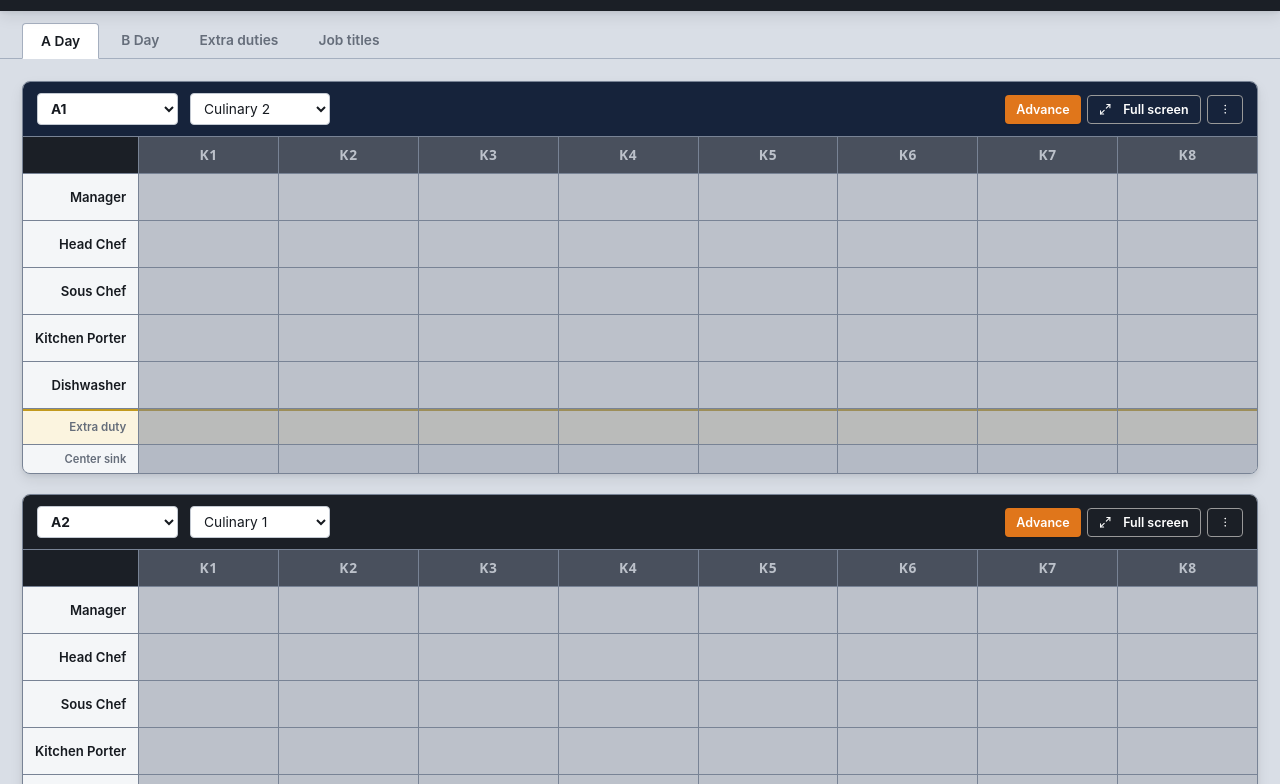
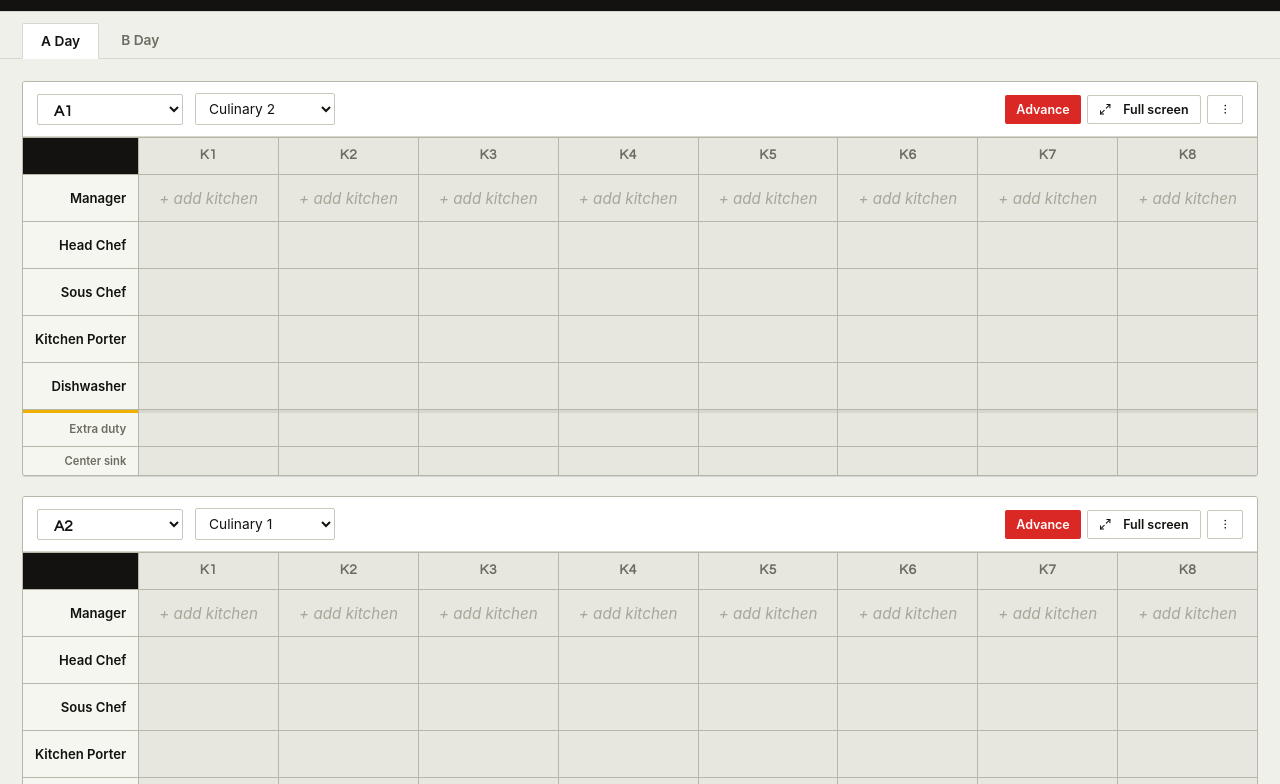
Before and after one commit to Thomas-Lundquist/kitchen-rotator, a plain HTML site: page index.html in a window 1280 px wide. Shown: the part 63-847 px from the top of the page. Drawn offline with Linux system fonts and the light colour scheme.

Commit message:
Redesign visual style and reorganize navigation
Replace the steel/navy SaaS look with a flat, modernist palette (poster
red, cobalt, mustard, kelly green) used sparingly as accents rather
than on every control. Consolidate Extra Duties, Job Titles, and
Backup into a single centered Settings page reached from the header,
and scope "Rotate" to the currently viewed day instead of advancing
every block regardless of A/B day.

Co-Authored-By: Claude Sonnet 5 <noreply@anthropic.com>

```diff
--- a/index.html
+++ b/index.html
@@ -18,114 +18,125 @@
 
 <link rel="preconnect" href="https://fonts.googleapis.com">
 <link rel="preconnect" href="https://fonts.gstatic.com" crossorigin>
-<link rel="stylesheet" href="https://fonts.googleapis.com/css2?family=Barlow+Semi+Condensed:wght@500;600;700&family=Inter:wght@400;500;600;700&display=swap">
+<link rel="stylesheet" href="https://fonts.googleapis.com/css2?family=League+Spartan:wght@600;700;800&family=Inter:wght@400;500;600;700&display=swap">
 <style>
   /* Kitchen Rotation Tool.
      Read two ways: by the teacher on a laptop, and by a room of
-     students off a wall TV. Neutrals stay cool and quiet so the
-     course accents (orange for Culinary 1, gold for Culinary 2)
-     are the only warm colour and carry the meaning. */
+     students off a wall TV. A modernist primary-colour system —
+     poster red for Culinary 1, cobalt for Culinary 2, mustard yellow
+     for duties, black doing all the structural work — on flat white/
+     near-black fields. Colour carries meaning; shadows and rounding
+     are kept deliberately minimal so the colour blocks read as shapes,
+     not as soft SaaS cards. */
 
   /* Light theme (default) */
   :root{
-    /* type — system stacks only; this file must work with no network */
+    /* type — system stacks only; this file must work with no network.
+       Century Gothic ships with Windows and is a genuine geometric
+       sans, so the no-network fallback still lands close to the brief. */
     --font:"Inter", ui-sans-serif, system-ui, -apple-system, "Segoe UI Variable Text", "Segoe UI", Roboto, "Helvetica Neue", Arial, sans-serif;
-    --font-display:"Barlow Semi Condensed", "Bahnschrift", "DIN Alternate", "DIN Condensed", "Avenir Next Condensed", "Segoe UI Variable Display", system-ui, sans-serif;
-    --font-stretch-display:87.5%;
-
-    /* steel neutrals */
-    --canvas:#D9DEE6;
+    --font-display:"League Spartan", "Century Gothic", "Spartan", "Futura", "Poppins", system-ui, sans-serif;
+    --font-stretch-display:100%;
+
+    /* neutral paper & ink — no warm cast */
+    --canvas:#F0F0EB;
     --surface:#FFFFFF;
-    --surface-alt:#F4F6F8;
-    --surface-sunken:#DDE2E9;
-    --surface-hover:#EEF1F4;
-    --line:#A5AFBF;
-    --line-strong:#788395;
-    --char:#161A20;          /* primary text */
-    --muted:#656D7A;
-    --placeholder:#A8AFBA;
-    --field-border:#C3C9D2;
-
-    /* structural dark bands (stay dark in BOTH themes — they are
+    --surface-alt:#F6F6F1;
+    --surface-sunken:#E7E7E0;
+    --surface-hover:#ECECE5;
+    --line:#D7D7CD;
+    --line-strong:#B7B7A9;
+    --char:#131210;          /* primary text — near-true black */
+    --muted:#6D6C60;
+    --placeholder:#A7A698;
+    --field-border:#C9C9BB;
+
+    /* structural black bands (stay black in BOTH themes — they are
        structure, not surface: column headers, table headers, toast) */
-    --band:#1B1F26;
+    --band:#131210;
     --band-ink:#FFFFFF;
-    --band-ink-soft:#A9B2BF;
-    --header-bg:#1B1F26;
-
-    /* course accents */
-    --c1:#E0761B; --c1-dark:#B85D12; --c1-tint:#FDF1E5;
-    --c2:#C39A1E; --c2-navy:#16233B; --c2-tint:#FBF4DF;
-    --sink:#0E7490; --sink-deep:#0A5A72;
-    --bad:#C0392B; --good:#3F7A52;
-
-    --sink-idle-bg:#F0F2F5; --sink-idle-text:#AEB5BF;
-    --empty-slot-bg:#F4F6F8;
+    --band-ink-soft:#B7B7A9;
+    --header-bg:#131210;
+
+    /* course accents — Bauhaus primary triad: poster red + cobalt,
+       mustard reserved for duties, kelly green for the sink signal */
+    --c1:#DA2824; --c1-dark:#AE1E1B; --c1-tint:#FBDEDC;
+    --c2:#1D4FA3; --c2-tint:#DBE5F5;
+    --duty-tint:#FCEEC4; --duty-line:#F0B000; --duty-ink:#6B4B00;
+    --sink:#1E8A4C; --sink-deep:#145C32;
+    --bad:#DA2824; --good:#1E8A4C;
+
+    --sink-idle-bg:#F6F6F1; --sink-idle-text:#B7B7A9;
+    --empty-slot-bg:#F6F6F1;
 
     /* fullscreen board */
-    --fs-bg:#D9DEE6; --fs-line:#788395;
-    --fs-head-bg:#262C36; --fs-head-text:#FFFFFF;
-    --fs-label-bg:#F4F6F8; --fs-label-text:#0F6E96; --fs-duty-label-text:#8A5A1C;
-    --fs-name-bg:#FFFFFF; --fs-name-text:#13171D;
-    --fs-duty-bg:#FDF4E7; --fs-duty-text:#74490F;
-    --fs-sink-bg:#EDEFF2; --fs-sink-text:#AEB5BF;
-    --fs-card-bg:#FFFFFF; --fs-card-border:#788395;
-    --fs-title-text:#13171D; --fs-timer-label:#656D7A; --fs-timer-value:#13171D;
-    --fs-empty-text:#7D8694; --fs-select-border:#C3C9D2;
-    --fs-alert-bg:#FDEDEA; --fs-alert-text:#A93226;
-
-    /* elevation — three tiers, each visually distinct */
-    --e1:0 1px 2px rgba(16,20,26,.06), 0 1px 1px rgba(16,20,26,.04);
-    --e2:0 2px 4px rgba(16,20,26,.07), 0 6px 14px rgba(16,20,26,.08);
-    --e3:0 2px 8px rgba(16,20,26,.10), 0 12px 32px rgba(16,20,26,.18);
-    --ring:0 0 0 3px rgba(224,118,27,.38);
+    --fs-bg:#F0F0EB; --fs-line:#B7B7A9;
+    --fs-head-bg:#131210; --fs-head-text:#FFFFFF;
+    --fs-label-bg:#F6F6F1; --fs-label-text:#1D4FA3; --fs-duty-label-text:#A3760A;
+    --fs-name-bg:#FFFFFF; --fs-name-text:#131210;
+    --fs-duty-bg:#FCEEC4; --fs-duty-text:#6B4B00;
+    --fs-sink-bg:#F6F6F1; --fs-sink-text:#B7B7A9;
+    --fs-card-bg:#FFFFFF; --fs-card-border:#B7B7A9;
+    --fs-title-text:#131210; --fs-timer-label:#6D6C60; --fs-timer-value:#131210;
+    --fs-empty-text:#8C8B7C; --fs-select-border:#C9C9BB;
+    --fs-alert-bg:#FBDEDC; --fs-alert-text:#AE1E1B;
+
+    /* elevation — flat and modernist: hairlines do the separating,
+       shadow is only a faint lift for genuinely floating elements */
+    --e1:none;
+    --e2:0 1px 0 rgba(19,18,16,.12);
+    --e3:0 6px 20px rgba(19,18,16,.22);
+    --ring:0 0 0 3px rgba(218,40,36,.38);
 
     --cell-sheen:rgba(255,255,255,0);
-    --r-sm:4px; --r-md:8px; --r-lg:12px;
+    --r-sm:2px; --r-md:3px; --r-lg:5px;
   }
 
   /* Dark theme */
   [data-theme="dark"]{
-    --canvas:#06080B;
-    --surface:#1C222B;
-    --surface-alt:#232933;
-    --surface-sunken:#12151A;
-    --surface-hover:#252B34;
-    --line:#4D5869;
-    --line-strong:#626E7F;
-    --char:#E8EBF0;
-    --muted:#8B94A3;
-    --placeholder:#5A6372;
-    --field-border:#3A424E;
-
-    --band:#0A0D12;
+    --canvas:#111111;
+    --surface:#1C1C1A;
+    --surface-alt:#232320;
+    --surface-sunken:#151513;
+    --surface-hover:#282824;
+    --line:#3C3C36;
+    --line-strong:#504F47;
+    --char:#F1F1EA;
+    --muted:#A3A295;
+    --placeholder:#67665A;
+    --field-border:#3C3C36;
+
+    --band:#000000;
     --band-ink:#FFFFFF;
-    --band-ink-soft:#8B94A3;
-    --header-bg:#0A0D12;
-
-    --c1-tint:#2A1E12; --c2-tint:#241F12;
-
-    --sink-idle-bg:#1E232B; --sink-idle-text:#4E5767;
-    --empty-slot-bg:#14181E;
-
-    --fs-bg:#06080B; --fs-line:#626E7F;
-    --fs-head-bg:#222935; --fs-head-text:#FFFFFF;
-    --fs-label-bg:#14181E; --fs-label-text:#7FD0F5; --fs-duty-label-text:#D4A868;
-    --fs-name-bg:#242B35; --fs-name-text:#FFFFFF;
-    --fs-duty-bg:#241C12; --fs-duty-text:#FFD9A8;
-    --fs-sink-bg:#1C222B; --fs-sink-text:#5C6878;
-    --fs-card-bg:#1C222B; --fs-card-border:#626E7F;
-    --fs-title-text:#FFFFFF; --fs-timer-label:#8B94A3; --fs-timer-value:#FFFFFF;
-    --fs-empty-text:#7D8694; --fs-select-border:#3A424E;
-    --fs-alert-bg:#3A1A16; --fs-alert-text:#FF8A75;
-
-    /* on dark, shadow alone is nearly invisible — pair it with a
-       hairline top highlight so raised things still read as raised */
-    --e1:0 1px 2px rgba(0,0,0,.55);
-    --e2:0 2px 6px rgba(0,0,0,.55), 0 8px 20px rgba(0,0,0,.45);
-    --e3:0 3px 10px rgba(0,0,0,.55), 0 14px 38px rgba(0,0,0,.65);
-    --cell-sheen:rgba(255,255,255,.055);
-    --ring:0 0 0 3px rgba(224,118,27,.45);
+    --band-ink-soft:#A3A295;
+    --header-bg:#000000;
+
+    --c1:#FF5A50; --c1-dark:#DA2824; --c1-tint:#3A1915;
+    --c2:#6FA3EA; --c2-tint:#162238;
+    --duty-tint:#2E2608; --duty-line:#F0B000; --duty-ink:#F2CB5C;
+    --sink:#3FB771; --sink-deep:#1E8A4C;
+    --bad:#FF6B61; --good:#3FB771;
+
+    --sink-idle-bg:#1C1C1A; --sink-idle-text:#504F47;
+    --empty-slot-bg:#151513;
+
+    --fs-bg:#111111; --fs-line:#504F47;
+    --fs-head-bg:#000000; --fs-head-text:#FFFFFF;
+    --fs-label-bg:#151513; --fs-label-text:#6FA3EA; --fs-duty-label-text:#F2CB5C;
+    --fs-name-bg:#1C1C1A; --fs-name-text:#FFFFFF;
+    --fs-duty-bg:#2E2608; --fs-duty-text:#F6D878;
+    --fs-sink-bg:#1C1C1A; --fs-sink-text:#504F47;
+    --fs-card-bg:#1C1C1A; --fs-card-border:#504F47;
+    --fs-title-text:#FFFFFF; --fs-timer-label:#A3A295; --fs-timer-value:#FFFFFF;
+    --fs-empty-text:#86847A; --fs-select-border:#3C3C36;
+    --fs-alert-bg:#3A1915; --fs-alert-text:#FF9088;
+
+    /* on dark, a hairline highlight reads as "raised" better than shadow */
+    --e1:none;
+    --e2:0 1px 0 rgba(0,0,0,.6);
+    --e3:0 8px 28px rgba(0,0,0,.6);
+    --cell-sheen:rgba(255,255,255,.05);
+    --ring:0 0 0 3px rgba(255,90,80,.45);
   }
 
   *{box-sizing:border-box;}
@@ -168,12 +179,17 @@
                box-shadow .14s ease, transform .08s ease, color .14s ease;
   }
   button:active{transform:translateY(1px);}
-  .btn-primary{background:var(--c1); color:#fff; box-shadow:var(--e1);}
-  .btn-primary:hover{background:var(--c1-dark); box-shadow:var(--e2);}
+  /* Primary action is always the solid poster-red block — the one
+     colour in the page that means "do this now", so it has to read as
+     a button at a glance on both the black app bar and white cards. */
+  .btn-primary{background:var(--c1); color:#fff;}
+  .btn-primary:hover{background:var(--c1-dark);}
   .btn-secondary{background:var(--surface-sunken); color:var(--char);}
   .btn-secondary:hover{background:var(--surface-hover);}
-  .btn-outline{background:transparent; color:var(--band-ink); border:1px solid rgba(255,255,255,.28);}
-  .btn-outline:hover{border-color:rgba(255,255,255,.55); background:rgba(255,255,255,.08);}
+  /* On the black app bar a thin outline alone reads as a label, not a
+     control — give it a visible fill so it reads as a pressable chip. */
+  .btn-outline{background:rgba(255,255,255,.14); color:var(--band-ink); border:1px solid rgba(255,255,255,.4);}
+  .btn-outline:hover{border-color:rgba(255,255,255,.7); background:rgba(255,255,255,.24);}
   .btn-danger{background:var(--bad); color:#fff;}
   .btn-danger:hover{filter:brightness(1.08);}
   /* outline button for use on LIGHT surfaces (the plain .btn-outline is
@@ -206,25 +222,29 @@
     background:var(--surface); border:1px solid var(--line-strong); border-radius:var(--r-md);
     margin-bottom:20px; overflow:hidden; box-shadow:var(--e2);
   }
+  /* Nameplate: a flat white bar. Course colour is never painted onto a
+     <select> itself — browsers reuse a <select>'s own background/text
+     colour to paint its native popup list, so a red/blue select renders
+     a red/blue dropdown list too. Identity here is typographic (bold
+     display face) and the course name is spelled out in the field next
+     to it; bright colour stays reserved for the few small accents
+     (duty tint, sink indicator) and the primary action buttons. */
   .block-head{
     display:flex; align-items:center; gap:12px; flex-wrap:wrap;
-    padding:11px 14px; background:var(--band); color:var(--band-ink);
-  }
-  .block-head.c2{background:var(--c2-navy);}
+    padding:11px 14px; background:var(--surface); color:var(--char);
+    border-bottom:1px solid var(--line);
+  }
   .block-head input.hdr-field, .block-head select.hdr-field{
     font-family:inherit; font-size:.86rem; padding:6px 9px;
     border-radius:var(--r-sm); border:1px solid var(--field-border);
     background:var(--surface); color:var(--char); min-width:140px;
   }
   .block-head select.hdr-field{cursor:pointer;}
-  .block-head .id-badge-select{
-    font-family:var(--font-display);
-    font-weight:700; font-size:.88rem; background:rgba(255,255,255,.14);
-    color:#fff; border:1px solid rgba(255,255,255,.3);
-    padding:6px 9px; border-radius:var(--r-sm);
-    min-width:auto; cursor:pointer;
-  }
-  .block-head .id-badge-select option{color:#000;}
+  .block-head select.hdr-field.id-badge-select{
+    font-family:var(--font-display); font-stretch:var(--font-stretch-display);
+    font-weight:700; font-size:.95rem; letter-spacing:.01em;
+    padding:6px 12px; min-width:auto;
+  }
   .block-actions{margin-left:auto; display:flex; gap:6px; flex-wrap:wrap;}
   .block-actions button{padding:6px 11px; font-size:.78rem;}
 
@@ -240,7 +260,11 @@
     display:grid; grid-template-columns:auto repeat(8,1fr); gap:1px;
     background:var(--line-strong); border-top:1px solid var(--line-strong);
   }
-  .empty{opacity:.5;}
+  /* "Not in use" is a deliberate sunken surface, not a greyed-out /
+     half-opacity look — those seats are still real inputs a teacher can
+     type a name into to start a kitchen, so they need to read as quiet
+     and available, not broken or disabled. */
+  .khead.empty{background:var(--surface-sunken); color:var(--muted); font-weight:600;}
   .khead{
     font-family:var(--font-display); font-stretch:var(--font-stretch-display);
     font-size:.86rem; font-weight:700; letter-spacing:.05em;
@@ -254,7 +278,8 @@
     background:var(--surface); color:var(--char); font-weight:600;
     transition:background-color .12s ease;
   }
-  input.seat::placeholder{color:var(--placeholder); font-weight:400;}
+  input.seat.empty{background:var(--surface-sunken);}
+  input.seat::placeholder{color:var(--placeholder); font-weight:400; font-style:italic;}
   input.seat:focus{background:var(--c1-tint); outline:2px solid var(--c1); outline-offset:-2px;}
   input.seat.split-cell{color:var(--bad); font-style:italic; font-size:.74rem; font-weight:600;}
   .seat-label{
@@ -267,12 +292,12 @@
     text-align:right; justify-content:flex-end; padding-right:12px;
   }
   .duty{
-    font-size:.72rem; padding:8px 5px; text-align:center; color:var(--char);
-    background:var(--c1-tint); border-top:2px solid var(--c1); white-space:pre-line;
+    font-size:.72rem; padding:8px 5px; text-align:center; color:var(--duty-ink);
+    background:var(--duty-tint); border-top:3px solid var(--duty-line); white-space:pre-line;
     font-weight:600; display:flex; align-items:center; justify-content:center;
   }
-  .block-head.c2 ~ .kitchen-grid .duty,
-  .block-card:has(.block-head.c2) .duty{background:var(--c2-tint); border-top-color:var(--c2);}
+  .duty.empty{background:var(--surface-sunken); border-top-color:var(--line); color:var(--muted);}
+  .centersink.empty{background:var(--surface-sunken);}
   .centersink{
     font-size:.7rem; padding:6px 4px; text-align:center;
     background:var(--sink-idle-bg); color:var(--sink-idle-text);
@@ -292,7 +317,15 @@
   .empty-slot-label{font-size:.9rem; font-weight:600; color:var(--muted);}
 
   /* Tables */
-  .duties-panel{max-width:860px;}
+  .duties-panel{max-width:860px; margin-left:auto; margin-right:auto;}
+  .settings-section{margin-bottom:36px;}
+  .settings-section h2{
+    font-family:var(--font-display); font-stretch:var(--font-stretch-display);
+    font-size:1.05rem; font-weight:700; margin:0 0 4px; color:var(--char);
+    padding-bottom:8px; border-bottom:3px solid var(--c1);
+  }
+  .settings-section:nth-of-type(2) h2{border-bottom-color:var(--c2);}
+  .settings-section:nth-of-type(3) h2{border-bottom-color:var(--sink);}
   table.duty-table{
     width:100%; border-collapse:separate; border-spacing:0;
     background:var(--surface); border:1px solid var(--line-strong);
@@ -489,9 +522,9 @@
     <div class="sub">Runs in this browser only. Nothing leaves this computer.</div>
   </div>
   <div class="hbtns">
-    <button class="btn-primary" onclick="rotateAll()">Rotate all jobs</button>
+    <button class="btn-primary" id="rotateBtn" onclick="rotateCurrentDay()">Rotate A Day</button>
     <button class="btn-outline" id="themeToggle" onclick="toggleTheme()">Dark</button>
-    <button class="btn-outline" onclick="openMenu(event, this, backupMenuHtml())">Backup</button>
+    <button class="btn-outline" id="tab-settings" onclick="switchTab('settings')">Settings</button>
     <input type="file" id="restoreFile" accept=".json" style="display:none" onchange="loadBackupFile(this)">
   </div>
 </header>
@@ -499,24 +532,34 @@
 <nav class="tabs">
   <button id="tab-A" class="active" onclick="switchTab('A')">A Day</button>
   <button id="tab-B" onclick="switchTab('B')">B Day</button>
-  <button id="tab-duties" onclick="switchTab('duties')">Extra duties</button>
-  <button id="tab-jobs" onclick="switchTab('jobs')">Job titles</button>
 </nav>
 
 <main>
   <div id="panel-A" class="day-panel active"></div>
   <div id="panel-B" class="day-panel"></div>
-  <div id="panel-duties" class="day-panel duties-panel">
+  <div id="panel-settings" class="day-panel duties-panel">
+    <section class="settings-section">
+      <h2>Extra duties</h2>
       <p class="hint">Tick the blocks each duty applies to. Duties move one kitchen along every time that block advances.</p>
       <table class="duty-table" id="dutyTable"></table>
       <div class="add-duty-row">
         <button class="btn-secondary" onclick="addDuty()">Add duty</button>
         <button class="btn-quiet" onclick="loadDefaultDuties()">Load standard duty list</button>
       </div>
-  </div>
-  <div id="panel-jobs" class="day-panel duties-panel">
+    </section>
+    <section class="settings-section">
+      <h2>Job titles</h2>
       <p class="hint">Job titles belong to the seat, not the student. Whoever rotates into the first seat holds the first job that day. A kitchen of 3 uses only the first 3 titles.</p>
       <table class="duty-table" id="jobTitleTable"></table>
+    </section>
+    <section class="settings-section">
+      <h2>Backup &amp; restore</h2>
+      <p class="hint">Everything lives only in this browser. Download a backup file now and then, especially before a big roster change — it's the only way to recover if this browser's storage is ever cleared.</p>
+      <div class="add-duty-row">
+        <button class="btn-secondary" onclick="downloadBackup()">Download backup</button>
+        <button class="btn-quiet" onclick="document.getElementById('restoreFile').click()">Load backup</button>
+      </div>
+    </section>
   </div>
 </main>
 
@@ -775,10 +818,19 @@ function restoreBlockOriginal(blockId){
   showToast(`${blockId}: restored to saved original.`);
 }
 
-function rotateAll(){
-  Object.keys(state.blocks).forEach(id=>advanceBlock(id));
+// Rotates only the blocks scheduled for one day — A and B days never run
+// on the same day, so "rotate everything regardless of day" was never
+// actually the useful action; the header button tracks whichever day
+// tab is currently open instead (see switchTab).
+function rotateDay(day){
+  state.slots[day].filter(Boolean).forEach(id=>advanceBlock(id));
   render();
-  showToast('All blocks rotated.');
+  showToast(`All ${day} Day blocks rotated.`);
+}
+
+function rotateCurrentDay(){
+  if(currentDayTab !== 'A' && currentDayTab !== 'B') return;
+  rotateDay(currentDayTab);
 }
 
 // Duties
@@ -1014,11 +1066,21 @@ function renderDutyTable(){
 // Render
 function escapeAttr(s){ return String(s).replace(/"/g,'&quot;'); }
 
+let currentDayTab = 'A';
+
 function switchTab(which){
-  ['A','B','duties','jobs'].forEach(t=>{
+  ['A','B','settings'].forEach(t=>{
     document.getElementById('panel-'+t).classList.toggle('active', t===which);
     document.getElementById('tab-'+t).classList.toggle('active', t===which);
   });
+  const rotateBtn = document.getElementById('rotateBtn');
+  if(which === 'A' || which === 'B'){
+    currentDayTab = which;
+    rotateBtn.textContent = `Rotate ${which} Day`;
+    rotateBtn.style.display = '';
+  } else {
+    rotateBtn.style.display = 'none';
+  }
 }
 
 function renderDayPanel(day){
@@ -1050,8 +1112,8 @@ function renderDayPanel(day){
         </select>
         <div class="block-actions">
           <button class="btn-primary" onclick="advanceBlock('${id}'); render();">Advance</button>
-          <button class="btn-outline" style="border-color:#999" onclick="openFullscreen('${id}')">${ICON_EXPAND}Full screen</button>
-          <button class="btn-outline menu-trigger" style="border-color:#999" onclick="openMenu(event, this, blockMenuHtml('${id}'))" aria-label="More actions">${ICON_KEBAB}</button>
+          <button class="btn-quiet" onclick="openFullscreen('${id}')">${ICON_EXPAND}Full screen</button>
+          <button class="btn-quiet menu-trigger" onclick="openMenu(event, this, blockMenuHtml('${id}'))" aria-label="More actions">${ICON_KEBAB}</button>
         </div>
       </div>
       <div class="kitchen-grid">`;
@@ -1071,7 +1133,8 @@ function renderDayPanel(day){
         const isEmpty = !active.includes(ki);
         const val = block.kitchens[ki].students[r] || '';
         const splitCls = isSplit(val) ? 'split-cell' : '';
-        html += `<input class="seat ${splitCls} ${isEmpty?'empty':''}" value="${escapeAttr(val)}"
+        const hint = (isEmpty && r===0) ? ' placeholder="+ add kitchen"' : '';
+        html += `<input class="seat ${splitCls} ${isEmpty?'empty':''}" value="${escapeAttr(val)}"${hint}
           onchange="updateSeat('${id}',${ki},${r},this.value)">`;
       }
     }
@@ -1261,13 +1324,6 @@ function blockMenuHtml(id){
     <button onclick="removeClass('${id}');" style="color:var(--bad);">${ICON_TRASH}Remove this class</button>
   `;
 }
-function backupMenuHtml(){
-  return `
-    <button onclick="downloadBackup();">${ICON_DOWNLOAD}Download backup</button>
-    <button onclick="document.getElementById('restoreFile').click();">${ICON_UPLOAD}Load backup</button>
-  `;
-}
-
 // Bell schedule and fullscreen
 // Position within a day (1st, 2nd, 3rd, 4th block of that day) maps
 // directly to these times, regardless of A or B day — both day types use
```
Lines whose indentation alone changed are shown as unchanged.
